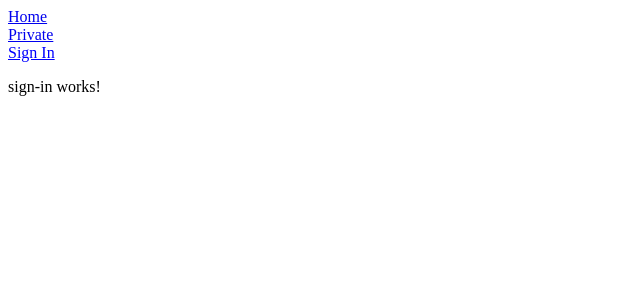
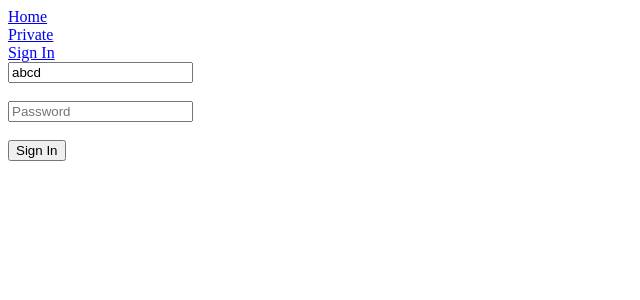
Before and after one commit to vanpho93/routing0409, an Angular app: page /signin in a window 1280 px wide. Shown: the top 300 px of the page, without its empty margins (0-640 px from the left). Built offline with nearby package versions, Linux system fonts and the light colour scheme.

Commit message:
sign in component

```diff
--- a/src/app/app.module.ts
+++ b/src/app/app.module.ts
@@ -1,6 +1,7 @@
 import { BrowserModule } from '@angular/platform-browser';
 import { NgModule } from '@angular/core';
 import { HttpModule } from '@angular/http';
+import { FormsModule, ReactiveFormsModule } from '@angular/forms';
 import { RouterModule, Routes } from '@angular/router';
 
 import { AuthGuard } from './auth.guard';
@@ -28,6 +29,8 @@ const routerConfig: Routes = [
   imports: [
     BrowserModule,
     HttpModule,
+    FormsModule,
+    ReactiveFormsModule,
     RouterModule.forRoot(routerConfig)
   ],
   providers: [AuthGuard],
--- a/src/app/auth.guard.ts
+++ b/src/app/auth.guard.ts
@@ -1,12 +1,15 @@
 import { Injectable } from '@angular/core';
 import { CanActivate, ActivatedRouteSnapshot, RouterStateSnapshot } from '@angular/router';
 import { Observable } from 'rxjs/Observable';
-
+import { Router } from '@angular/router';
 @Injectable()
 export class AuthGuard implements CanActivate {
+  constructor(private router: Router) {}
+
   canActivate(
     next: ActivatedRouteSnapshot,
     state: RouterStateSnapshot): Observable<boolean> | Promise<boolean> | boolean {
+    this.router.navigate(['/signin']);
     return false;
   }
 }
--- a/src/app/sign-in/sign-in.component.html
+++ b/src/app/sign-in/sign-in.component.html
@@ -1,3 +1,8 @@
-<p>
-  sign-in works!
-</p>
+<form (ngSubmit)="onSubmit()" [formGroup]="formSignIn">
+  <input type="text" placeholder="Email" formControlName="email"/>
+  <br><br>
+  <p *ngIf="txtEmail.touched && txtEmail.errors?.required">Ban phai nhap email</p>
+  <input type="password" placeholder="Password" formControlName="password">
+  <br><br>
+  <button>Sign In</button>
+</form>
--- a/src/app/sign-in/sign-in.component.ts
+++ b/src/app/sign-in/sign-in.component.ts
@@ -1,15 +1,27 @@
 import { Component, OnInit } from '@angular/core';
+import { FormGroup, FormControl, Validators, FormBuilder } from '@angular/forms';
 
 @Component({
-  selector: 'app-sign-in',
+  selector: 'app-my-reactive-form',
   templateUrl: './sign-in.component.html',
-  styleUrls: ['./sign-in.component.css']
 })
 export class SignInComponent implements OnInit {
+  formSignIn: FormGroup;
 
-  constructor() { }
+  constructor(private fb: FormBuilder) {}
 
   ngOnInit() {
+    this.formSignIn = this.fb.group({
+      email: this.fb.control('abcd', Validators.required),
+      password: ''
+    });
   }
 
+  get txtEmail() {
+    return this.formSignIn.controls.email;
+  }
+
+  onSubmit() {
+    console.log(this.formSignIn.value);
+  }
 }
```
